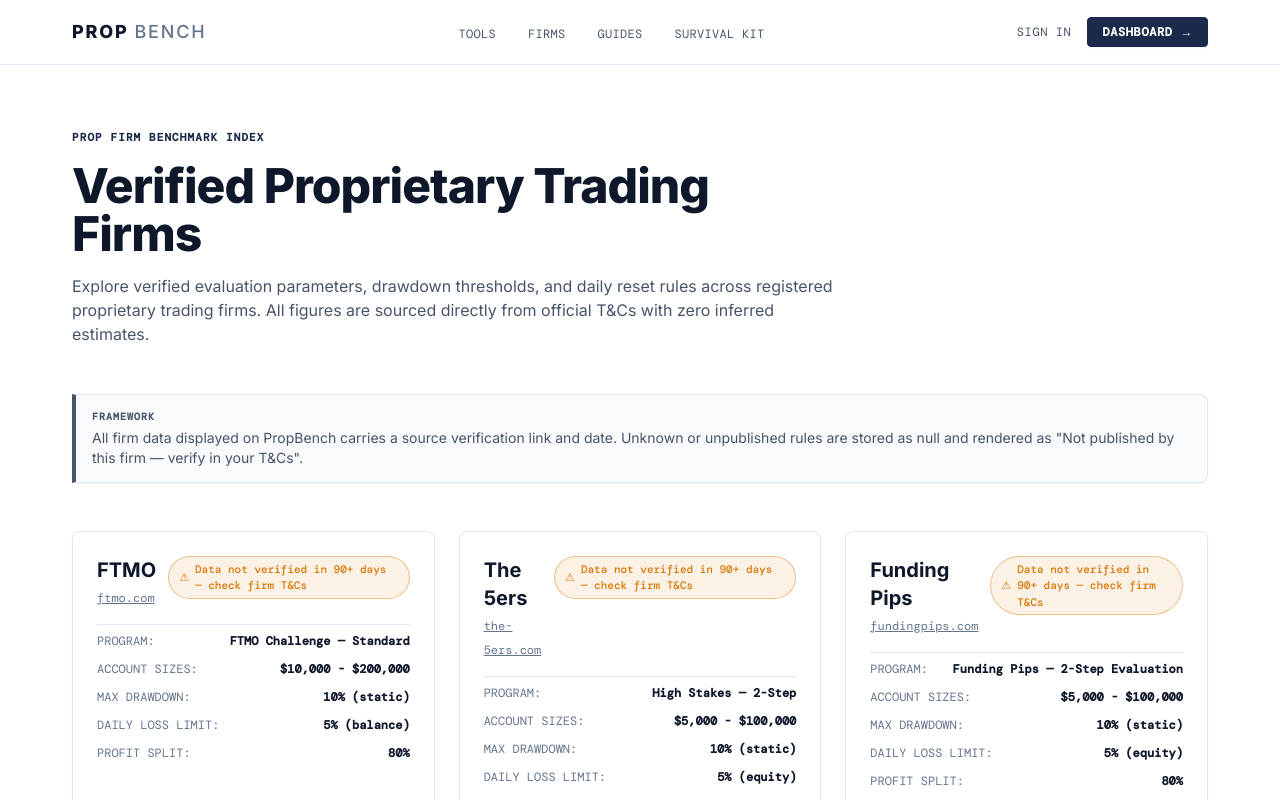
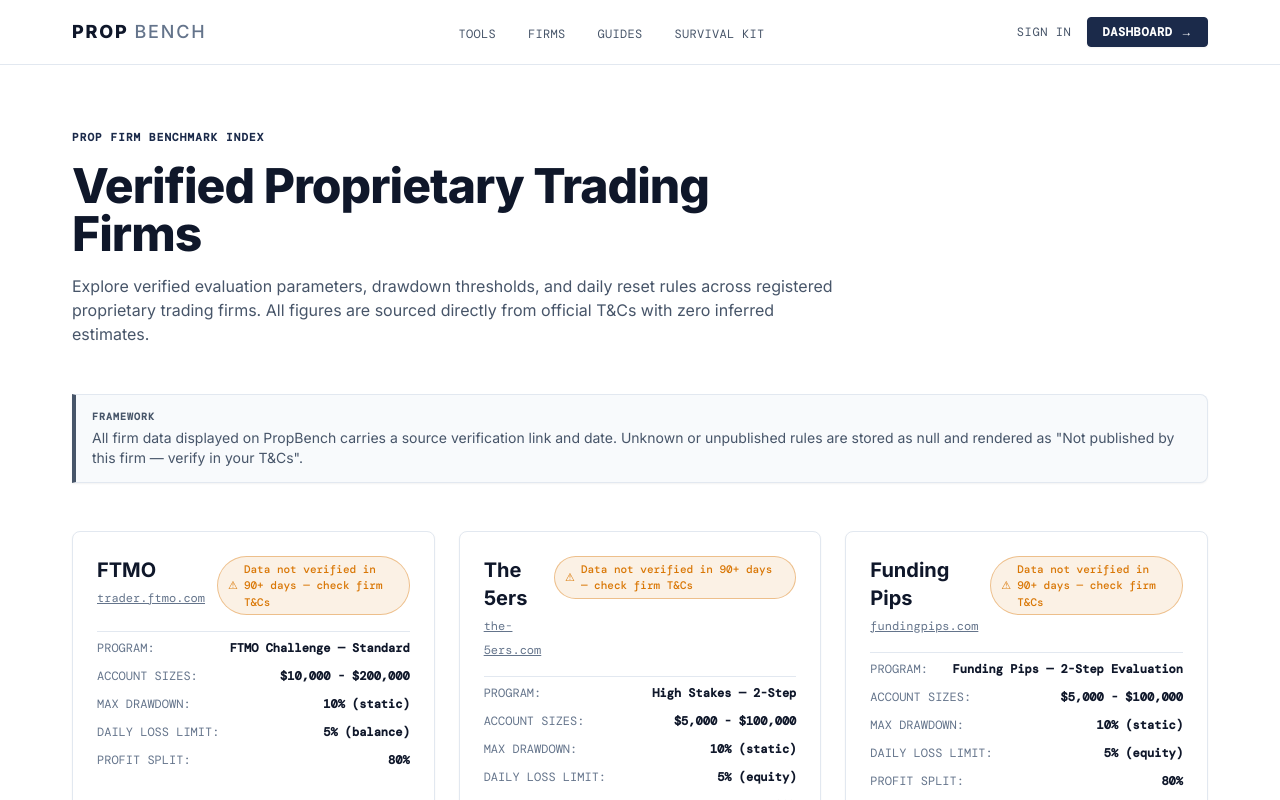
Before and after one commit to PeteCurrey/propbench.ag.v001, a Next.js app: page /firms in a window 1280 px wide. Shown: the top 800 px of the page. Built offline with nearby package versions, Linux system fonts and the light colour scheme; no server answers.

Commit message:
Update FTMO website and affiliate links to user referral URL

```diff
--- a/src/app/firms/[slug]/page.tsx
+++ b/src/app/firms/[slug]/page.tsx
@@ -249,6 +249,8 @@ export default async function FirmPage({
     notFound();
   }
 
+  const linkUrl = firm.affiliateUrl ?? firm.websiteUrl;
+
   return (
     <div className="mx-auto max-w-content px-4 sm:px-6 lg:px-8 py-16">
       {/* Page header */}
@@ -261,12 +263,12 @@ export default async function FirmPage({
         </h1>
         <p className="text-sm text-text-muted">
           <a
-            href={firm.websiteUrl}
+            href={linkUrl}
             target="_blank"
-            rel="noopener noreferrer"
+            rel="noopener noreferrer sponsored"
             className="underline underline-offset-2 hover:text-text-primary transition-colors"
           >
-            {firm.websiteUrl}
+            {linkUrl}
           </a>
         </p>
       </div>
--- a/src/app/firms/page.tsx
+++ b/src/app/firms/page.tsx
@@ -42,6 +42,7 @@ export default function FirmsDirectoryPage() {
       <div className="grid grid-cols-1 md:grid-cols-2 lg:grid-cols-3 gap-6">
         {firms.map((firm) => {
           const mainProgram = firm.programs[0];
+          const targetUrl = firm.affiliateUrl ?? firm.websiteUrl;
           return (
             <Card
               key={firm.slug}
@@ -54,9 +55,9 @@ export default function FirmsDirectoryPage() {
                       {firm.name}
                     </h2>
                     <a
-                      href={firm.websiteUrl}
+                      href={targetUrl}
                       target="_blank"
-                      rel="noopener noreferrer"
+                      rel="noopener noreferrer sponsored"
                       className="text-xs font-mono text-slate-500 hover:text-slate-900 underline"
                     >
                       {new URL(firm.websiteUrl).hostname}
--- a/src/data/firms/ftmo.ts
+++ b/src/data/firms/ftmo.ts
@@ -16,8 +16,8 @@ export const ftmo: Firm = {
   slug: "ftmo",
   name: "FTMO",
   logoPath: null,
-  websiteUrl: "https://ftmo.com",
-  affiliateUrl: null,
+  websiteUrl: "https://trader.ftmo.com/?affiliates=IuDKuiDWoYwPvOzBWcSy",
+  affiliateUrl: "https://trader.ftmo.com/?affiliates=IuDKuiDWoYwPvOzBWcSy",
   discountCode: null,
   programs: [
     {
```
